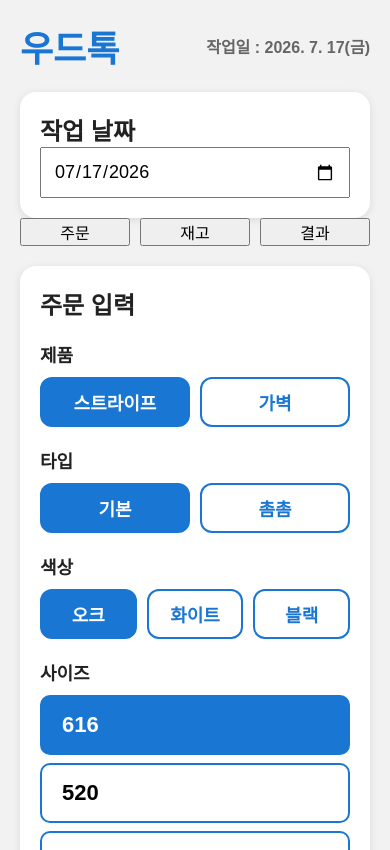
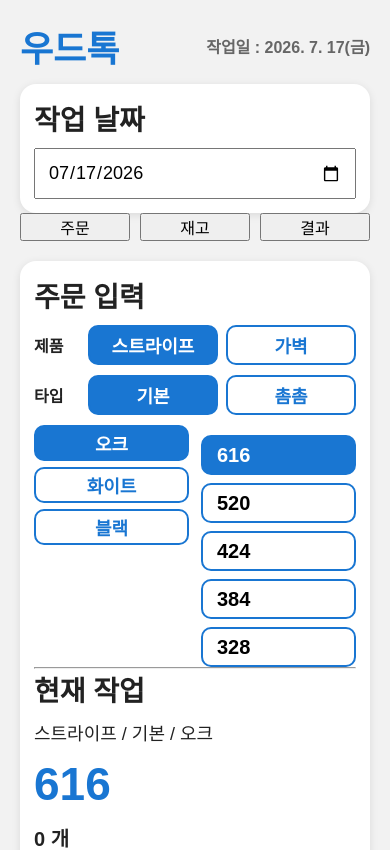
Before and after one commit to alwaysjcs/WOODTOK, a React (Vite) app: page / in a window 390 px wide. Shown: the top 850 px of the page. Built offline with nearby package versions, Linux system fonts and the light colour scheme.

Commit message:
UI optimization for iPhone layout

```diff
--- a/src/App.css
+++ b/src/App.css
@@ -35,14 +35,15 @@ h1 {
 .card {
   background: white;
   border-radius: 16px;
-  padding: 20px;
-  margin-top: 20px;
+  padding: 14px;
+  margin-top: 12px;
   box-shadow: 0 2px 8px rgba(0,0,0,0.1);
   text-align: left;
 }
 
 h2 {
-  margin-top: 0;
+  margin:0 0 10px;
+  font-size:28px;
   text-align: left;
 }
 
@@ -55,8 +56,8 @@ label {
     text-align: left;
     font-size: 18px;
     font-weight: bold;
-    margin-top: 20px;
-    margin-bottom: 10px;
+    margin-top: 12px;
+    margin-bottom: 6px;
 }
 select{
     width:100%;
@@ -68,21 +69,24 @@ select{
 
 .button-group {
   display: flex;
-  gap: 10px;
-  margin-bottom: 20px;
+  gap: 8px;
+  margin-bottom: 12px;
   flex-wrap: wrap;
 }
 
 .button-group button {
   flex: 1;
   min-width: 90px;
-  height: 50px;
+  height: 40px;
+
   border: 2px solid var(--primary);
-  border-radius: 12px;
+  border-radius: 10px;
+
   background: var(--surface);
   color: var(--primary);
+
   font-size: 18px;
-  font-weight: bold;
+  font-weight: 700;
   cursor: pointer;
 }
 
@@ -101,24 +105,24 @@ select{
 }
 
 .current-panel {
-  margin-top: 30px;
-  padding: 20px;
+  margin-top: 8px;
+  padding: 8px 12px;
   border: 2px solid #1976d2;
   border-radius: 16px;
   text-align: center;
 }
 
 .current-size {
-  font-size: 48px;
+  font-size: 46px;
   font-weight: bold;
   color: #1976d2;
-  margin: 20px 0;
+  margin: 12px 0;
 }
 
 .current-count {
-  font-size: 32px;
+  font-size: 20px;
   font-weight: bold;
-  margin-bottom: 30px;
+  margin-bottom: 8px;
 }
 
 .current-buttons {
@@ -129,11 +133,11 @@ select{
 
 .plus-button,
 .minus-button {
-  width: 100px;
-  height: 100px;
+  width: 70px;
+  height: 70px;
   font-size: 42px;
   border: none;
-  border-radius: 20px;
+  border-radius: 10px;
   background: #1976d2;
   color: white;
   cursor: pointer;
@@ -157,11 +161,12 @@ select{
   flex-direction: column;
   gap: 8px;
   margin-top: 10px;
+  font-size: 22px;
 }
 
 .size-button {
   width: 100%;
-  height: 60px;
+  height: 40px;
   border: 2px solid #1976d2;
   border-radius: 10px;
   background: white;
@@ -170,7 +175,7 @@ select{
   display: flex;
   justify-content: space-between;
   align-items: center;
-  padding: 0 20px;
+  padding: 0 14px;
   cursor: pointer;
 }
 
@@ -179,24 +184,9 @@ select{
   color: white;
 }
 
-.current-card {
-  margin-top: 25px;
-  padding: 20px;
-  border: 2px solid #1976d2;
-  border-radius: 16px;
-  text-align: center;
-}
-
 .current-info {
-    margin-bottom: 8px;
-}
-
-.current-size {
-    margin: 6px 0;
-}
-
-.current-count {
-    margin-top: 4px;
+    margin-bottom:2px;
+    font-size:18px;
 }
 
 .summary {
@@ -302,3 +292,76 @@ select{
 .result-table td:last-child {
   font-weight: bold;
 }
+
+/* ============================= */
+/* Color + Size 2 Column Layout  */
+/* ============================= */
+
+.color-size-row {
+  display: grid;
+  grid-template-columns: 1fr 1fr;
+  gap: 12px;
+  align-items: start;
+}
+
+.color-column,
+.size-column {
+  min-width: 0;
+}
+
+.color-column .button-group,
+.size-column .size-list {
+  display: flex;
+  flex-direction: column;
+  gap: 8px;
+}
+
+.color-column label,
+.size-column label {
+  margin-bottom: 6px;
+  font-weight: 600;
+}
+
+.color-column .button-group button {
+    height: 40px;
+    padding: 0 10px;
+    font-size: 18px;
+    border-radius: 10px;
+    flex: none;
+}
+
+.color-column .button-group{
+    gap:6px;
+}
+.color-column .button-group button{
+    height:36px;
+}
+
+.size-list {
+    gap: 6px;
+}
+
+.size-button {
+    height: 40px;
+    padding: 0 14px;
+    font-size: 20px;
+}
+
+.inline-selector{
+    display:flex;
+    align-items:center;
+    gap:10px;
+    margin-bottom:10px;
+}
+
+.inline-label{
+    width:44px;
+    font-size:16px;
+    font-weight:700;
+    flex-shrink:0;
+}
+
+.inline-selector .button-group{
+    flex:1;
+    margin-bottom:0;
+}
--- a/src/App.jsx
+++ b/src/App.jsx
@@ -198,17 +198,29 @@ function App() {
     setType={setType}
 />
 
+<div className="color-size-row">
+
+  <div className="color-column">
+
     <ColorSelector
       colors={colors}
       color={color}
       setColor={setColor}
     />
 
+  </div>
+
+  <div className="size-column">
+
     <SizeSelector
       sizes={sizes}
       selectedSize={selectedSize}
       setSelectedSize={setSelectedSize}
     />
+
+  </div>
+
+</div>
 
 <CurrentPanel
   mode={mode}
--- a/src/components/ColorSelector.jsx
+++ b/src/components/ColorSelector.jsx
@@ -5,8 +5,6 @@ function ColorSelector({
 }) {
   return (
     <>
-      <label>색상</label>
-
       <div className="button-group">
         {colors.map((item) => (
           <button
--- a/src/components/ProductSelector.jsx
+++ b/src/components/ProductSelector.jsx
@@ -1,7 +1,10 @@
 function ProductSelector({ product, setProduct }) {
   return (
-    <>
-      <label>제품</label>
+    <div className="inline-selector">
+
+      <div className="inline-label">
+        제품
+      </div>
 
       <div className="button-group">
         <button
@@ -20,7 +23,8 @@ function ProductSelector({ product, setProduct }) {
           가벽
         </button>
       </div>
-    </>
+
+    </div>
   );
 }
 
--- a/src/components/SizeSelector.jsx
+++ b/src/components/SizeSelector.jsx
@@ -5,8 +5,6 @@ function SizeSelector({
 }) {
   return (
     <>
-      <label>사이즈</label>
-
       <div className="size-list">
 
         {sizes.map((size) => (
--- a/src/components/TypeSelector.jsx
+++ b/src/components/TypeSelector.jsx
@@ -1,24 +1,30 @@
-function TypeSelector({
-  types,
-  type,
-  setType
-}) {
+function TypeSelector({ type, setType }) {
   return (
-    <>
-      <label>타입</label>
+    <div className="inline-selector">
+
+      <div className="inline-label">
+        타입
+      </div>
 
       <div className="button-group">
-        {types.map((item) => (
-          <button
-            key={item}
-            className={type === item ? "active" : ""}
-            onClick={() => setType(item)}
-          >
-            {item}
-          </button>
-        ))}
+        <button
+          type="button"
+          className={type === "기본" ? "active" : ""}
+          onClick={() => setType("기본")}
+        >
+          기본
+        </button>
+
+        <button
+          type="button"
+          className={type === "촘촘" ? "active" : ""}
+          onClick={() => setType("촘촘")}
+        >
+          촘촘
+        </button>
       </div>
-    </>
+
+    </div>
   );
 }
 
```
Lines whose indentation alone changed are shown as unchanged.
